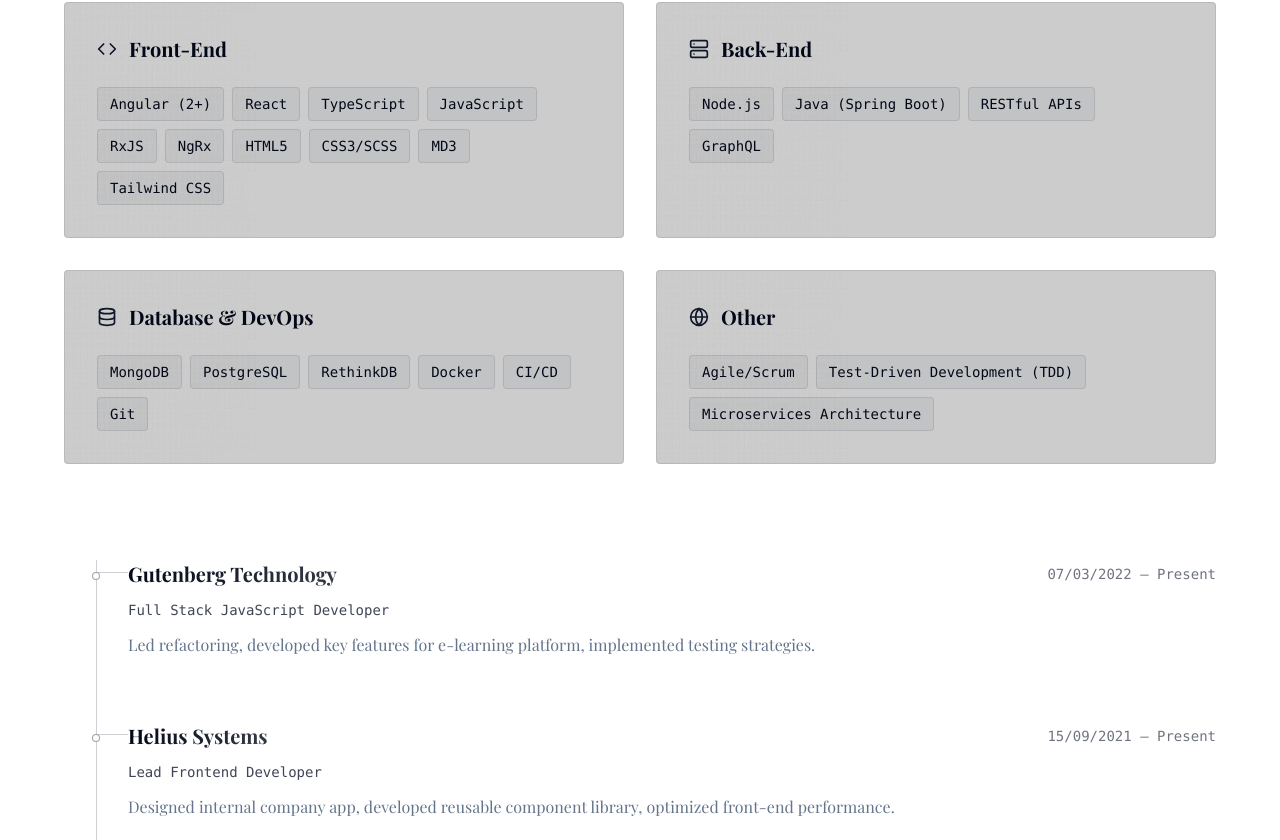
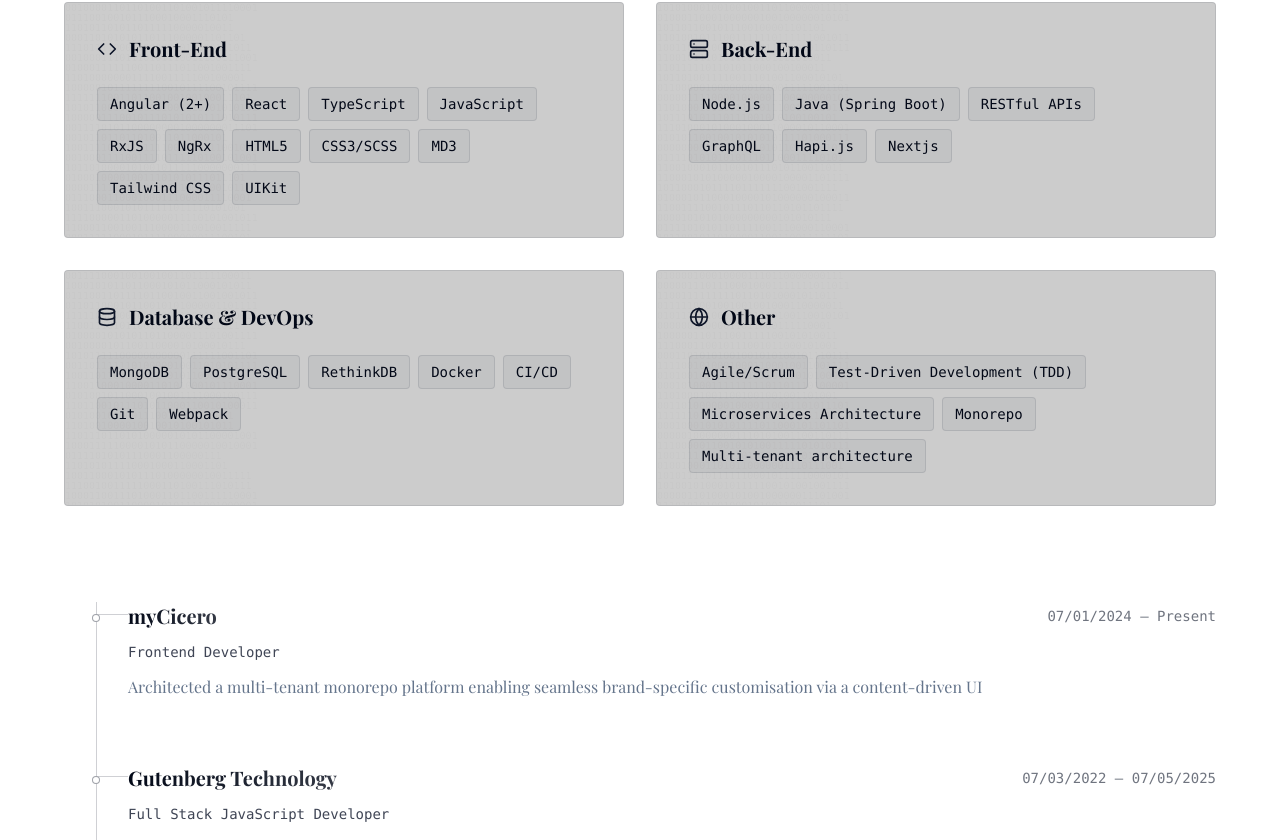
Before and after one commit to jouleka/personal-website-v2, a Next.js app: page / in a window 1280 px wide. Shown: the part 1940-2780 px from the top of the page. Built offline with nearby package versions, Linux system fonts and the light colour scheme; a web font is replaced by a local one.

Commit message:
fix: small updates

```diff
--- a/src/components/experience-section.tsx
+++ b/src/components/experience-section.tsx
@@ -19,16 +19,16 @@
 
 const workExperiences: Experience[] = [
   {
+    company: "myCicero",
+    position: "Frontend Developer",
+    period: "07/01/2024 – Present",
+    description: "Architected a multi-tenant monorepo platform enabling seamless brand-specific customisation via a content-driven UI"
+  },
+  {
     company: "Gutenberg Technology",
     position: "Full Stack JavaScript Developer",
-    period: "07/03/2022 – Present",
+    period: "07/03/2022 – 07/05/2025",
     description: "Led refactoring, developed key features for e-learning platform, implemented testing strategies."
-  },
-  {
-    company: "Helius Systems",
-    position: "Lead Frontend Developer",
-    period: "15/09/2021 – Present",
-    description: "Designed internal company app, developed reusable component library, optimized front-end performance."
   },
   {
     company: "Keendoo",
@@ -47,22 +47,22 @@
 const expertiseAreas: Expertise[] = [
   {
     category: "Front-End",
-    skills: ["Angular (2+)", "React", "TypeScript", "JavaScript", "RxJS", "NgRx", "HTML5", "CSS3/SCSS", "MD3", "Tailwind CSS"],
+    skills: ["Angular (2+)", "React", "TypeScript", "JavaScript", "RxJS", "NgRx", "HTML5", "CSS3/SCSS", "MD3", "Tailwind CSS", "UIKit"],
     icon: Code
   },
   {
     category: "Back-End",
-    skills: ["Node.js", "Java (Spring Boot)", "RESTful APIs", "GraphQL"],
+    skills: ["Node.js", "Java (Spring Boot)", "RESTful APIs", "GraphQL", "Hapi.js", "Nextjs"],
     icon: Server
   },
   {
     category: "Database & DevOps",
-    skills: ["MongoDB", "PostgreSQL", "RethinkDB", "Docker", "CI/CD", "Git"],
+    skills: ["MongoDB", "PostgreSQL", "RethinkDB", "Docker", "CI/CD", "Git", "Webpack"],
     icon: Database
   },
   {
     category: "Other",
-    skills: ["Agile/Scrum", "Test-Driven Development (TDD)", "Microservices Architecture"],
+    skills: ["Agile/Scrum", "Test-Driven Development (TDD)", "Microservices Architecture", "Monorepo", "Multi-tenant architecture"],
     icon: Globe
   }
 ];
```
Also changed, not shown: 1 other file (tests, documents, lock files or other folders).
